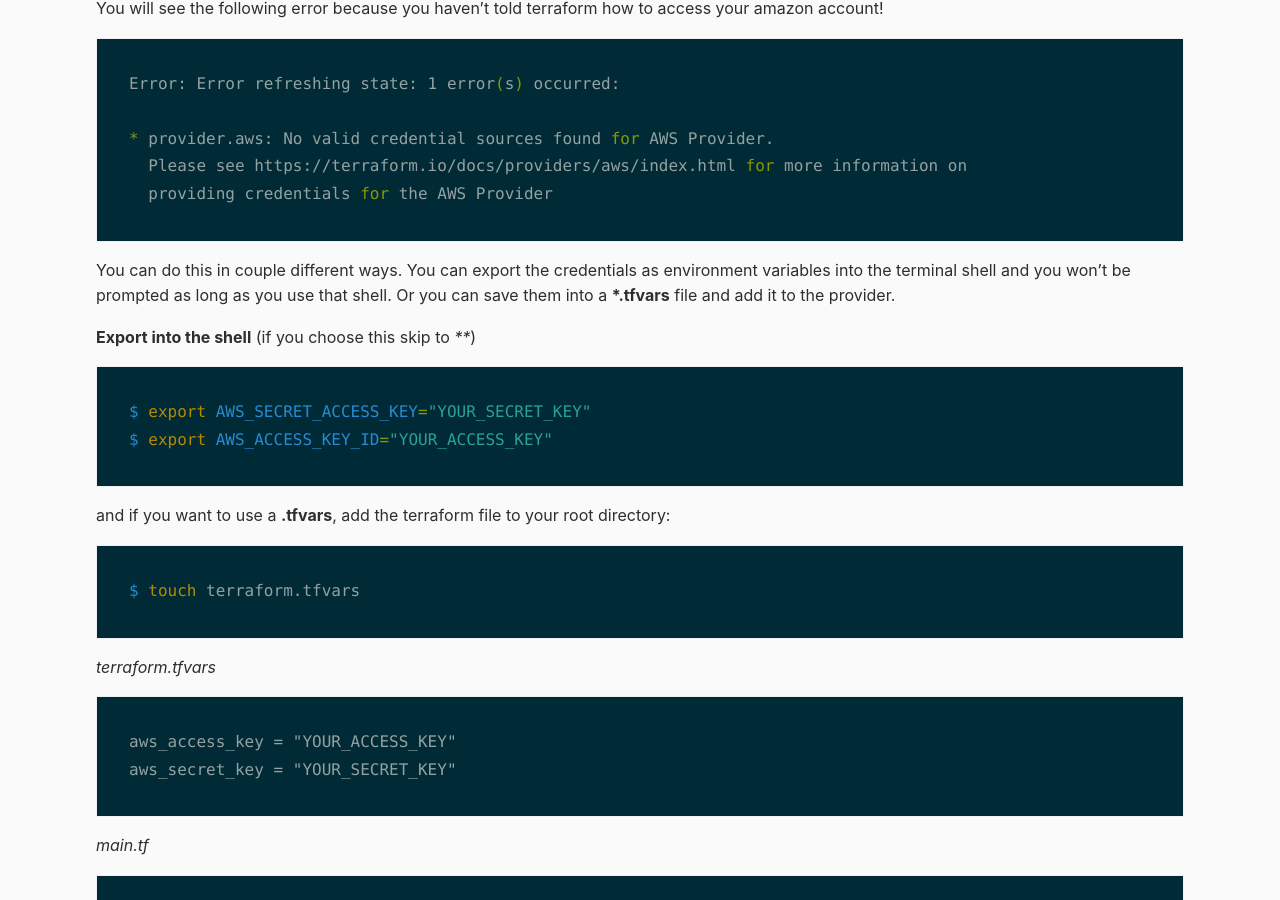
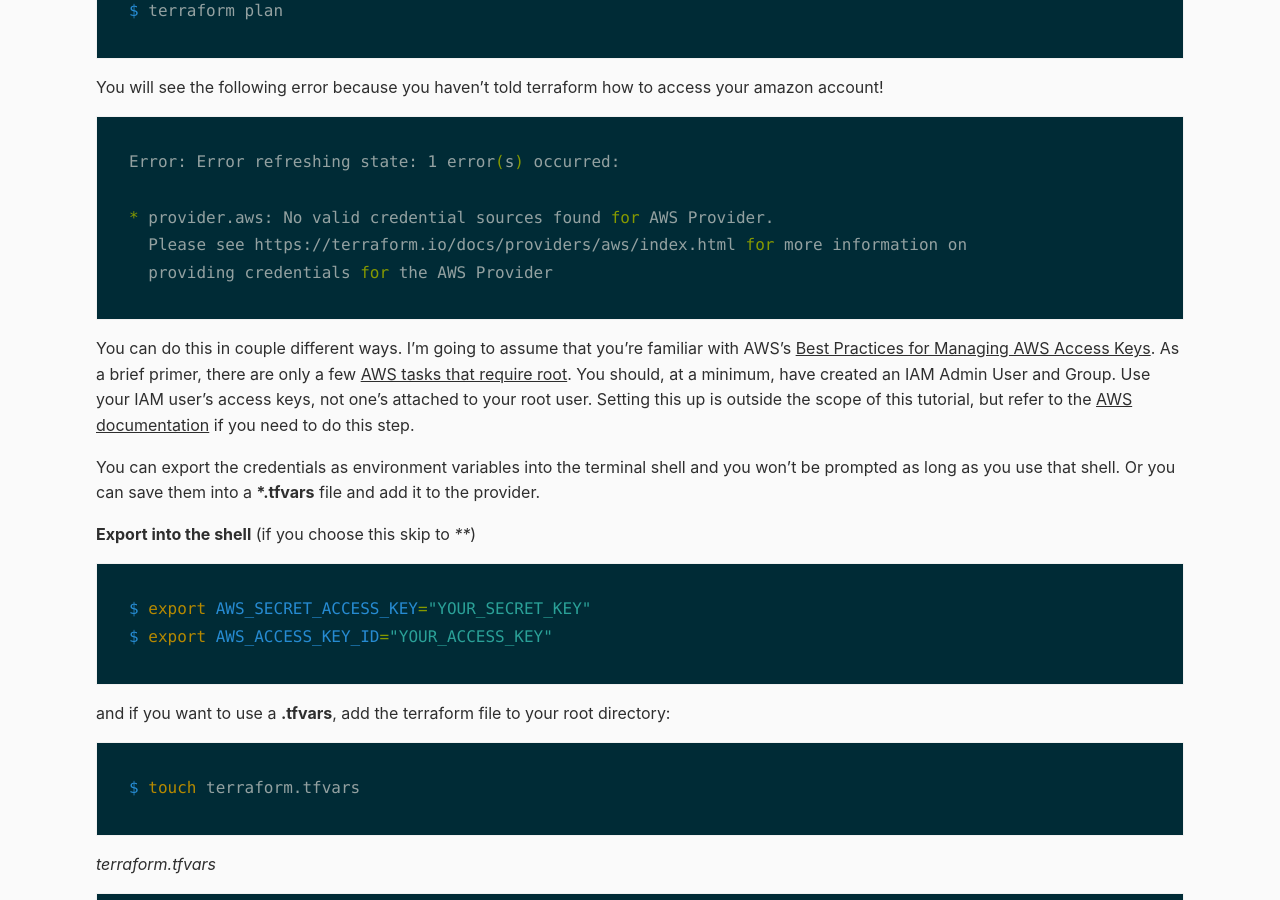
Before and after one commit to saslani/saslani.github.io, a Jekyll site: the page built from _posts/2018-12-14-terraform-teamcity-aws.md, in a window 1280 px wide and 900 px high, scrolled down 3919 px. Built offline with Jekyll 4.4.1, drawn with Linux system fonts in a browser that asks for light colours; comment, search, counter and statistics services are not loaded; some of the changed text lies outside the part shown.

Commit message:
teamcity-terraform edits

````diff
--- a/_posts/2018-12-14-terraform-teamcity-aws.md
+++ b/_posts/2018-12-14-terraform-teamcity-aws.md
@@ -88,12 +88,14 @@
 
 Now let's write some terraform code. The biggest advantage of infrastructure as code, as we discussed earlier is that it's scalable and easy to change provider. In this tutorial we're going to use AWS, thus, our provider is aws.
 
-I am going to use **us-east-1**. You can use any region you like.
+I am going to use **us-east-1**. You can use any region you like. Also, To prevent automatic upgrades to new major versions that may contain breaking changes, it is recommended to add version = "..." constraints to the corresponding provider blocks in configuration, with the constraint strings suggested below. You can find the possible provider version constraints in the [Terraform documentation](https://www.terraform.io/docs/configuration/providers.html#provider-versions).
+
 
 _main.tf_
 ```
 provider "aws" {
   region = "us-east-1"
+  version = "~> 1.54"
 }
 ```
 
@@ -141,7 +143,10 @@
   providing credentials for the AWS Provider
 ```
 
-You can do this in couple different ways. You can export the credentials as environment variables into the terminal shell and you won't be prompted as long as you use that shell. Or you can save them into a ***.tfvars** file and add it to the provider.
+You can do this in couple different ways. I'm going to assume that you're familiar with AWS's [Best Practices for Managing AWS Access Keys](https://docs.aws.amazon.com/general/latest/gr/aws-access-keys-best-practices.html). As a brief primer, there are only a few [AWS tasks that require root](https://docs.aws.amazon.com/general/latest/gr/aws_tasks-that-require-root.html). You should, at a minimum, have created an IAM Admin User and Group. Use your IAM user's access keys, not one's attached to your root user. Setting this up is outside the scope of this tutorial, but refer to the [AWS documentation](https://docs.aws.amazon.com/IAM/latest/UserGuide/getting-started_create-admin-group.html) if you need to do this step.
+
+
+You can export the credentials as environment variables into the terminal shell and you won't be prompted as long as you use that shell. Or you can save them into a ***.tfvars** file and add it to the provider.
 
 **Export into the shell** (if you choose this skip to ****)
 ```bash
````
